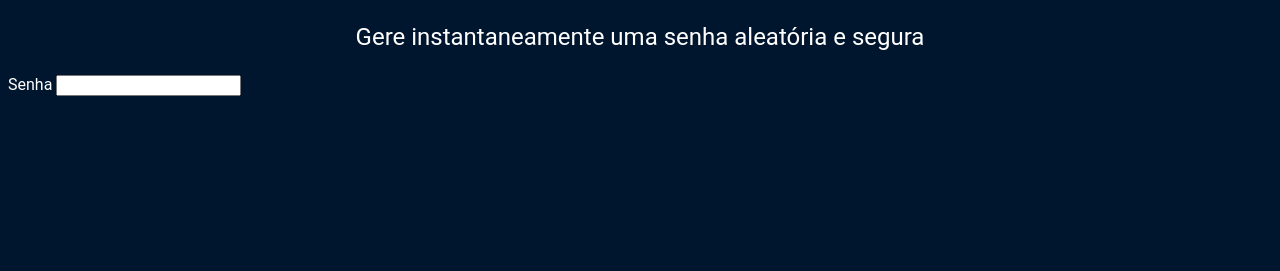
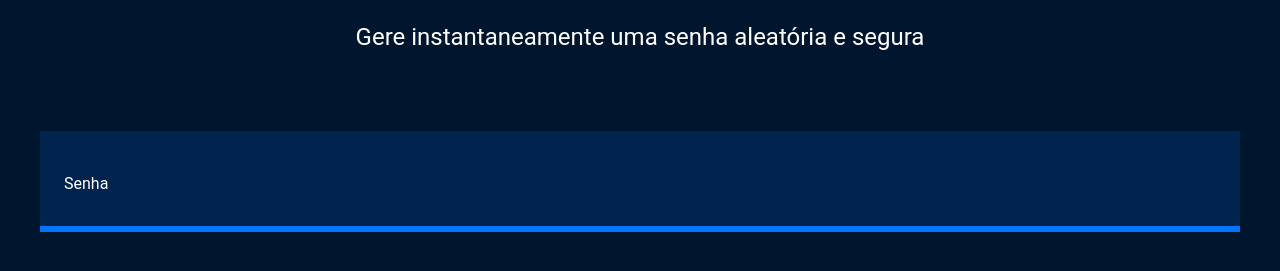
Before and after one commit to AnaAmora/Seguran-a-Digital, a plain HTML site: page index.html in a window 1280 px wide. Shown: the part 189-460 px from the top of the page. Drawn offline with Linux system fonts and the light colour scheme.

Commit message:
PRIMEIRA PARTE OKAY

```diff
--- a/index.html
+++ b/index.html
@@ -1,5 +1,6 @@
 <!DOCTYPE html>
 <html lang="en">
+
 <head>
     <meta charset="UTF-8">
     <meta name="viewport" content="width=h, initial-scale=1.0">
@@ -7,7 +8,9 @@
     <title>Document</title>
 
 </head>
+
 <body>
+    <section class="conteudo">
         <div class="conteudo-titulo">
             <img src="unlock.svg" alt="cadeado fechado">
             <h2 class="titulo-principal">Gerador de senhas</h2>
@@ -17,9 +20,15 @@
             <label for="senha">Senha</label>
             <input name="senha" type="text" id="campo-senha">
         </div>
+    </section>
+
+
+
+
 
 
 
 
 </body>
+
 </html>
--- a/style.css
+++ b/style.css
@@ -26,3 +26,28 @@ body{
     text-align: center;
     margin-top: 80px;
 }
+.conteudo-senha{
+    background: var(--fundo-senha);
+    padding: 24px;
+    border-bottom: 6px solid var(--borda);
+}
+#campo-senha{
+    background-color: var(--fundo-senha);
+    border: none;
+    color: var(--branco);
+    font-family: var(--roboto-mono);
+    font-size: 40px;
+}
+#campo-senha:focus{
+    outline: none;
+}
+.conteudo{
+    max-width: 1200px;
+    margin: 0 auto;
+}
+.conteudo-senha{
+    margin-top: 80px;
+    background: var(--fundo-senha);
+    padding: 24px;
+    border-bottom: 6px solid var(--borda);
+}
```
Lines whose indentation alone changed are shown as unchanged.
